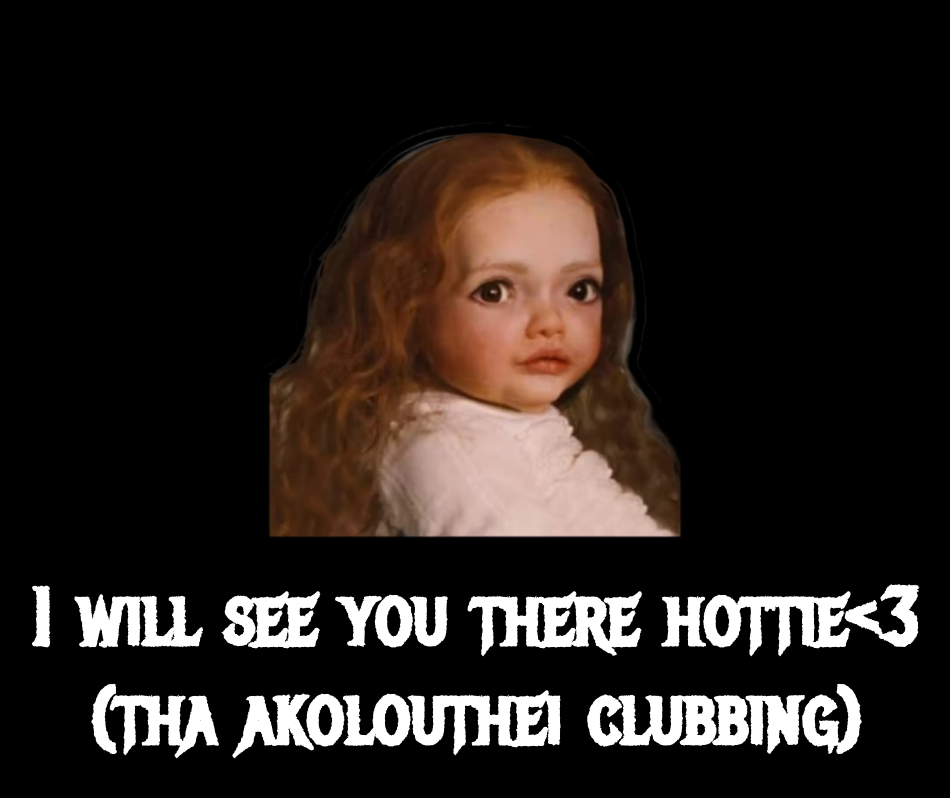
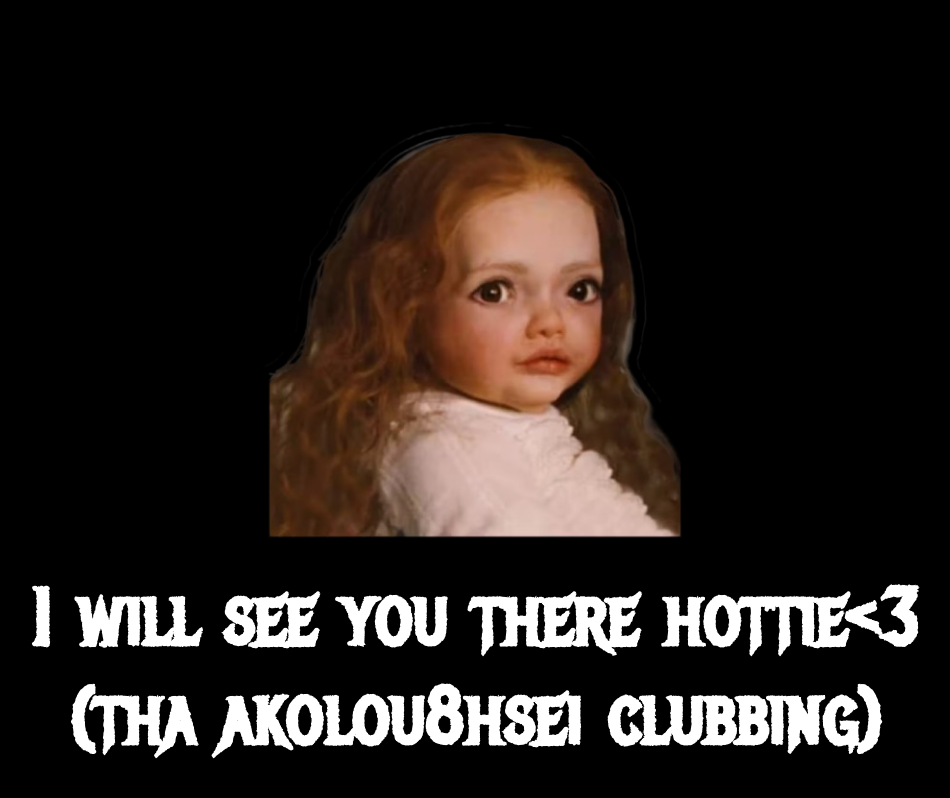
Before and after one commit to tsimitsou/twilight-invite, a plain HTML site: page yes.html in a window 1280 px wide. Shown: the whole page, without its empty margins (165-1115 px from the left). Drawn offline with Linux system fonts and the light colour scheme.

Commit message:
Update yes.html

```diff
--- a/yes.html
+++ b/yes.html
@@ -12,7 +12,7 @@
 <body class="they-said-yes">
     <img src="yes-image-removebg-preview.png" alt="Thank you for coming!">
     <div class="metal-mania-regular details-sub-sub">
-        I will see you there hottie<3<br> (tha akolouthei clubbing)
+        I will see you there hottie<3<br> (tha akolou8hsei clubbing)
     </div>
 
     <audio id="bellas-lullaby" autoplay loop>
```
